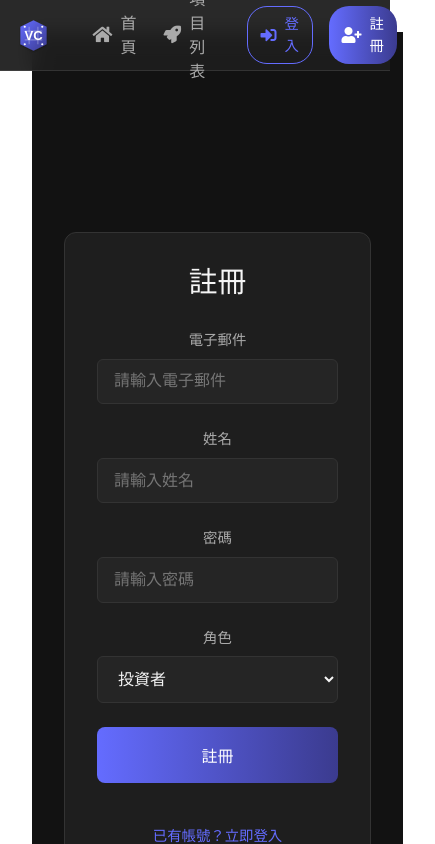
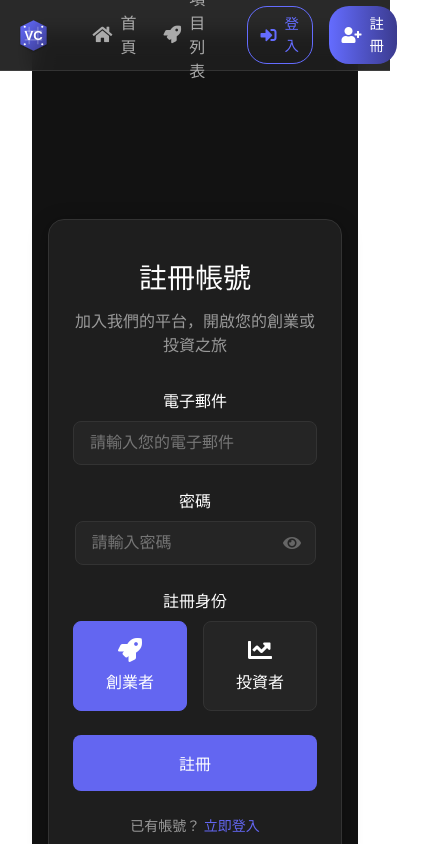
Before and after one commit to clay000095/vcplatform, a Vue app in the folder frontend/: page /register in a window 390 px wide. Shown: the top 844 px of the page, 435 px wide, since content can reach past the window. Built offline with nearby package versions, Linux system fonts and the light colour scheme.

Commit message:
register ok

```diff
--- a/frontend/src/views/auth/Register.vue
+++ b/frontend/src/views/auth/Register.vue
@@ -1,99 +1,173 @@
 <template>
-  <div class="auth-container">
-    <div class="auth-card">
-      <h1>註冊</h1>
-      <form @submit.prevent="handleRegister" class="auth-form">
+  <div class="register">
+    <div class="register-container">
+      <div class="register-header">
+        <h1>註冊帳號</h1>
+        <p>加入我們的平台，開啟您的創業或投資之旅</p>
+      </div>
+
+      <form @submit.prevent="handleSubmit" class="register-form">
         <div class="form-group">
           <label for="email">電子郵件</label>
           <input
             type="email"
             id="email"
             v-model="form.email"
+            :class="{ 'error': errors.email }"
+            placeholder="請輸入您的電子郵件"
             required
-            placeholder="請輸入電子郵件"
-          />
-        </div>
-
-        <div class="form-group">
-          <label for="name">姓名</label>
-          <input
-            type="text"
-            id="name"
-            v-model="form.name"
-            required
-            placeholder="請輸入姓名"
-          />
+          >
+          <span class="error-message" v-if="errors.email">{{ errors.email }}</span>
         </div>
 
         <div class="form-group">
           <label for="password">密碼</label>
-          <input
-            type="password"
-            id="password"
-            v-model="form.password"
-            required
-            placeholder="請輸入密碼"
-          />
+          <div class="password-input">
+            <input
+              :type="showPassword ? 'text' : 'password'"
+              id="password"
+              v-model="form.password"
+              :class="{ 'error': errors.password }"
+              placeholder="請輸入密碼"
+              required
+            >
+            <button
+              type="button"
+              class="toggle-password"
+              @click="showPassword = !showPassword"
+            >
+              <i :class="showPassword ? 'fas fa-eye-slash' : 'fas fa-eye'"></i>
+            </button>
+          </div>
+          <span class="error-message" v-if="errors.password">{{ errors.password }}</span>
         </div>
 
         <div class="form-group">
-          <label for="role">角色</label>
-          <select id="role" v-model="form.role" required class="role-select">
-            <option value="FOUNDER">創投</option>
-            <option value="INVESTOR">投資者</option>
-          </select>
+          <label for="role">註冊身份</label>
+          <div class="role-selector">
+            <div
+              class="role-option"
+              :class="{ 'selected': form.role === 'FOUNDER' }"
+              @click="form.role = 'FOUNDER'"
+            >
+              <i class="fas fa-rocket"></i>
+              <span>創業者</span>
+            </div>
+            <div
+              class="role-option"
+              :class="{ 'selected': form.role === 'INVESTOR' }"
+              @click="form.role = 'INVESTOR'"
+            >
+              <i class="fas fa-chart-line"></i>
+              <span>投資者</span>
+            </div>
+          </div>
         </div>
+<!--
+        <div class="form-group terms">
+          <label class="checkbox-container">
+            <input
+              type="checkbox"
+              v-model="form.agreeTerms"
+              required
+            >
+            <span class="checkmark"></span>
+            我已閱讀並同意 <a href="#" @click.prevent="showTerms">服務條款</a> 和 <a href="#" @click.prevent="showPrivacy">隱私政策</a>
+          </label>
+        </div> -->
 
-        <div class="error-message" v-if="error">
-          {{ error }}
-        </div>
-
-        <button type="submit" class="submit-btn" :disabled="loading">
-          {{ loading ? '註冊中...' : '註冊' }}
+        <button type="submit" class="submit-btn" :disabled="isLoading">
+          <span v-if="!isLoading">註冊</span>
+          <span v-else class="loading-spinner"></span>
         </button>
 
-        <div class="auth-links">
-          <router-link to="/login">已有帳號？立即登入</router-link>
+        <div class="login-link">
+          已有帳號？ <router-link to="/login">立即登入</router-link>
         </div>
       </form>
     </div>
   </div>
 </template>
 
-<script setup lang="ts">
-import { ref } from 'vue';
-import { useRouter } from 'vue-router';
-import { authService } from '../../services/auth';
-import type { RegisterRequest } from '../../types/user';
+<script setup>
+import { ref, reactive } from 'vue'
+import { useRouter } from 'vue-router'
+import api from '../../api/config'
 
-const router = useRouter();
-const loading = ref(false);
-const error = ref('');
+const router = useRouter()
+const showPassword = ref(false)
+const isLoading = ref(false)
 
-const form = ref<RegisterRequest>({
+const form = reactive({
   email: '',
   password: '',
-  name: '',
-  role: 'INVESTOR'
-});
+  role: 'FOUNDER',
+  agreeTerms: false
+})
 
-const handleRegister = async () => {
-  loading.value = true;
-  error.value = '';
+const errors = reactive({
+  email: '',
+  password: ''
+})
+
+const validateForm = () => {
+  let isValid = true
+  errors.email = ''
+  errors.password = ''
+
+  if (!form.email.trim()) {
+    errors.email = '請輸入電子郵件'
+    isValid = false
+  } else if (!/^[^\s@]+@[^\s@]+\.[^\s@]+$/.test(form.email)) {
+    errors.email = '請輸入有效的電子郵件地址'
+    isValid = false
+  }
+
+  if (!form.password) {
+    errors.password = '請輸入密碼'
+    isValid = false
+
+  }
+
+  return isValid
+}
+
+const handleSubmit = async () => {
+  if (!validateForm()) return
 
   try {
-    await authService.register(form.value);
-    router.push('/dashboard');
-  } catch (err: any) {
-    error.value = err.response?.data?.message || '註冊失敗，請稍後再試';
+    isLoading.value = true
+    const response = await api.post('/auth/register', {
+      email: form.email,
+      password: form.password,
+      role: form.role
+    })
+
+    if (response.data) {
+      router.push('/login')
+    }
+  } catch (error) {
+    if (error.response?.data?.message) {
+      alert(error.response.data.message)
+    } else {
+      alert('註冊失敗，請稍後再試')
+    }
   } finally {
-    loading.value = false;
+    isLoading.value = false
   }
-};
+}
+
+const showTerms = () => {
+  // TODO: 實現服務條款顯示邏輯
+}
+
+const showPrivacy = () => {
+  // TODO: 實現隱私政策顯示邏輯
+}
 </script>
 
 <style scoped>
-.auth-container {
+.register {
   min-height: 100vh;
   display: flex;
   align-items: center;
@@ -102,23 +176,33 @@ const handleRegister = async () => {
   padding: 2rem;
 }
 
-.auth-card {
+.register-container {
   background: #1e1e1e;
-  border-radius: 12px;
-  padding: 2rem;
+  border-radius: 1rem;
+  box-shadow: 0 4px 20px rgba(0, 0, 0, 0.3);
   width: 100%;
-  max-width: 400px;
+  max-width: 500px;
+  padding: 2.5rem;
   border: 1px solid #333;
 }
 
-.auth-card h1 {
-  color: #f5f5f5;
-  margin: 0 0 2rem 0;
+.register-header {
   text-align: center;
-  font-size: 1.8rem;
+  margin-bottom: 2rem;
 }
 
-.auth-form {
+.register-header h1 {
+  font-size: 2rem;
+  color: #ffffff;
+  margin-bottom: 0.5rem;
+}
+
+.register-header p {
+  color: #999;
+  font-size: 1rem;
+}
+
+.register-form {
   display: flex;
   flex-direction: column;
   gap: 1.5rem;
@@ -131,75 +215,177 @@ const handleRegister = async () => {
 }
 
 .form-group label {
-  color: #aaa;
-  font-size: 0.9rem;
+  font-weight: 500;
+  color: #ffffff;
 }
 
-.form-group input,
-.role-select {
-  background: #252525;
+.form-group input {
+  padding: 0.75rem 1rem;
   border: 1px solid #333;
-  border-radius: 6px;
-  padding: 0.8rem 1rem;
-  color: #f5f5f5;
+  border-radius: 0.5rem;
   font-size: 1rem;
   transition: all 0.3s ease;
+  background: #252525;
+  color: #ffffff;
 }
 
-.form-group input:focus,
-.role-select:focus {
+.form-group input:focus {
+  border-color: #6366f1;
+  box-shadow: 0 0 0 2px rgba(99, 102, 241, 0.2);
   outline: none;
-  border-color: #646cff;
-  box-shadow: 0 0 0 2px rgba(100, 108, 255, 0.2);
 }
 
-.role-select {
+.form-group input.error {
+  border-color: #ef4444;
+}
+
+.error-message {
+  color: #ef4444;
+  font-size: 0.875rem;
+}
+
+.password-input {
+  position: relative;
+}
+
+.toggle-password {
+  position: absolute;
+  right: 1rem;
+  top: 50%;
+  transform: translateY(-50%);
+  background: none;
+  border: none;
+  color: #666;
+  cursor: pointer;
+  padding: 0;
+}
+
+.role-selector {
+  display: grid;
+  grid-template-columns: 1fr 1fr;
+  gap: 1rem;
+}
+
+.role-option {
+  padding: 1rem;
+  border: 1px solid #333;
+  border-radius: 0.5rem;
+  text-align: center;
+  cursor: pointer;
+  transition: all 0.3s ease;
+  background: #252525;
+  color: #ffffff;
+}
+
+.role-option:hover {
+  border-color: #6366f1;
+  background: #2a2a2a;
+}
+
+.role-option.selected {
+  background: #6366f1;
+  border-color: #6366f1;
+  color: white;
+}
+
+.role-option i {
+  font-size: 1.5rem;
+  margin-bottom: 0.5rem;
+  display: block;
+}
+
+.terms {
+  font-size: 0.875rem;
+  color: #666;
+}
+
+.checkbox-container {
+  display: flex;
+  align-items: center;
+  gap: 0.5rem;
   cursor: pointer;
 }
 
-.error-message {
-  color: #f44336;
-  font-size: 0.9rem;
-  margin-top: -0.5rem;
+.checkbox-container input {
+  width: 1rem;
+  height: 1rem;
+}
+
+.terms a {
+  color: #6366f1;
+  text-decoration: none;
+}
+
+.terms a:hover {
+  text-decoration: underline;
 }
 
 .submit-btn {
-  background: linear-gradient(90deg, #646cff, #3b3b8f);
+  background: #6366f1;
   color: white;
+  padding: 1rem;
   border: none;
-  padding: 1rem;
-  border-radius: 8px;
+  border-radius: 0.5rem;
   font-size: 1rem;
-  font-weight: 500;
+  font-weight: 600;
   cursor: pointer;
   transition: all 0.3s ease;
 }
 
-.submit-btn:hover {
+.submit-btn:hover:not(:disabled) {
+  background: #4f46e5;
   transform: translateY(-1px);
-  box-shadow: 0 5px 15px rgba(100, 108, 255, 0.4);
 }
 
 .submit-btn:disabled {
   opacity: 0.7;
   cursor: not-allowed;
-  transform: none;
 }
 
-.auth-links {
-  text-align: center;
-  margin-top: 1rem;
+.loading-spinner {
+  display: inline-block;
+  width: 1.25rem;
+  height: 1.25rem;
+  border: 2px solid #ffffff;
+  border-radius: 50%;
+  border-top-color: transparent;
+  animation: spin 1s linear infinite;
 }
 
-.auth-links a {
-  color: #646cff;
-  text-decoration: none;
-  font-size: 0.9rem;
-  transition: color 0.3s ease;
+.login-link {
+  text-align: center;
+  font-size: 0.875rem;
+  color: #999;
 }
 
-.auth-links a:hover {
-  color: #7a80ff;
+.login-link a {
+  color: #6366f1;
+  text-decoration: none;
+  font-weight: 500;
+}
+
+.login-link a:hover {
   text-decoration: underline;
+  color: #4f46e5;
+}
+
+@keyframes spin {
+  to {
+    transform: rotate(360deg);
+  }
+}
+
+@media (max-width: 640px) {
+  .register {
+    padding: 1rem;
+  }
+
+  .register-container {
+    padding: 1.5rem;
+  }
+
+  .register-header h1 {
+    font-size: 1.75rem;
+  }
 }
 </style>
```
